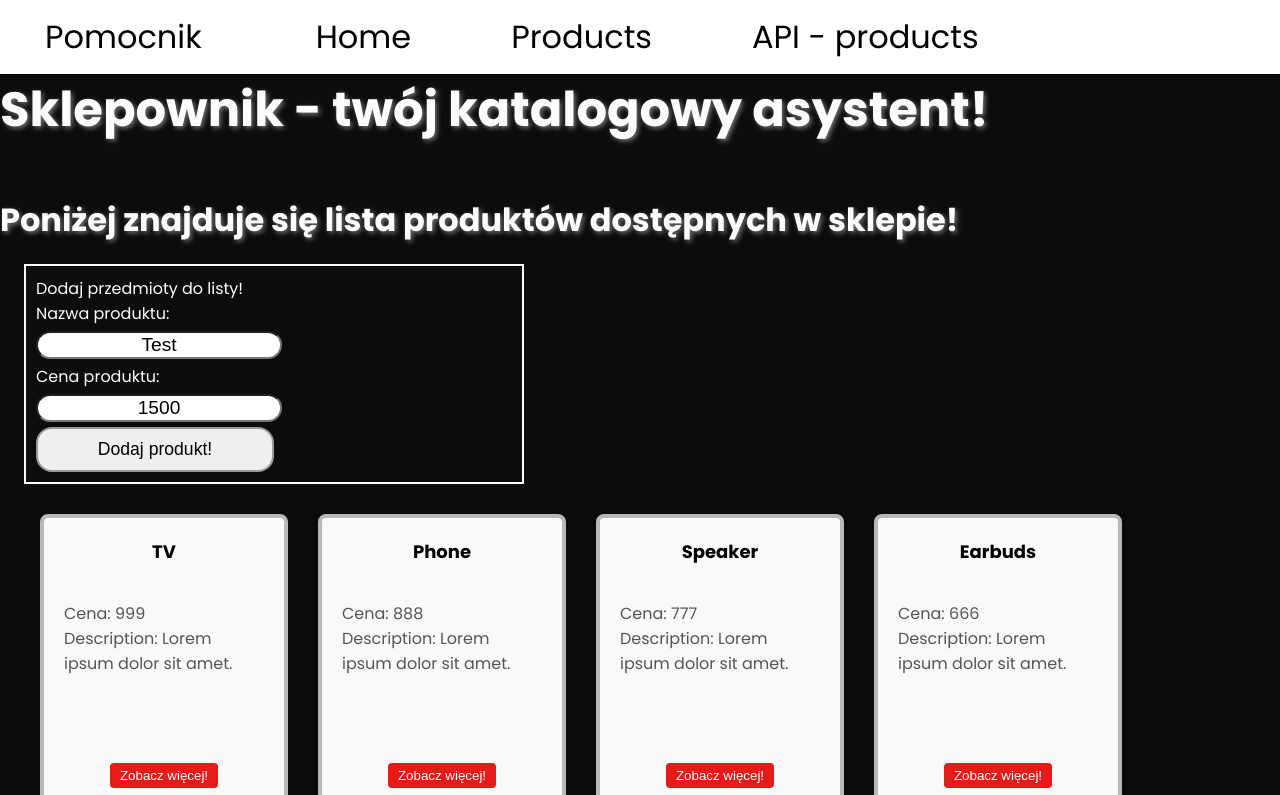
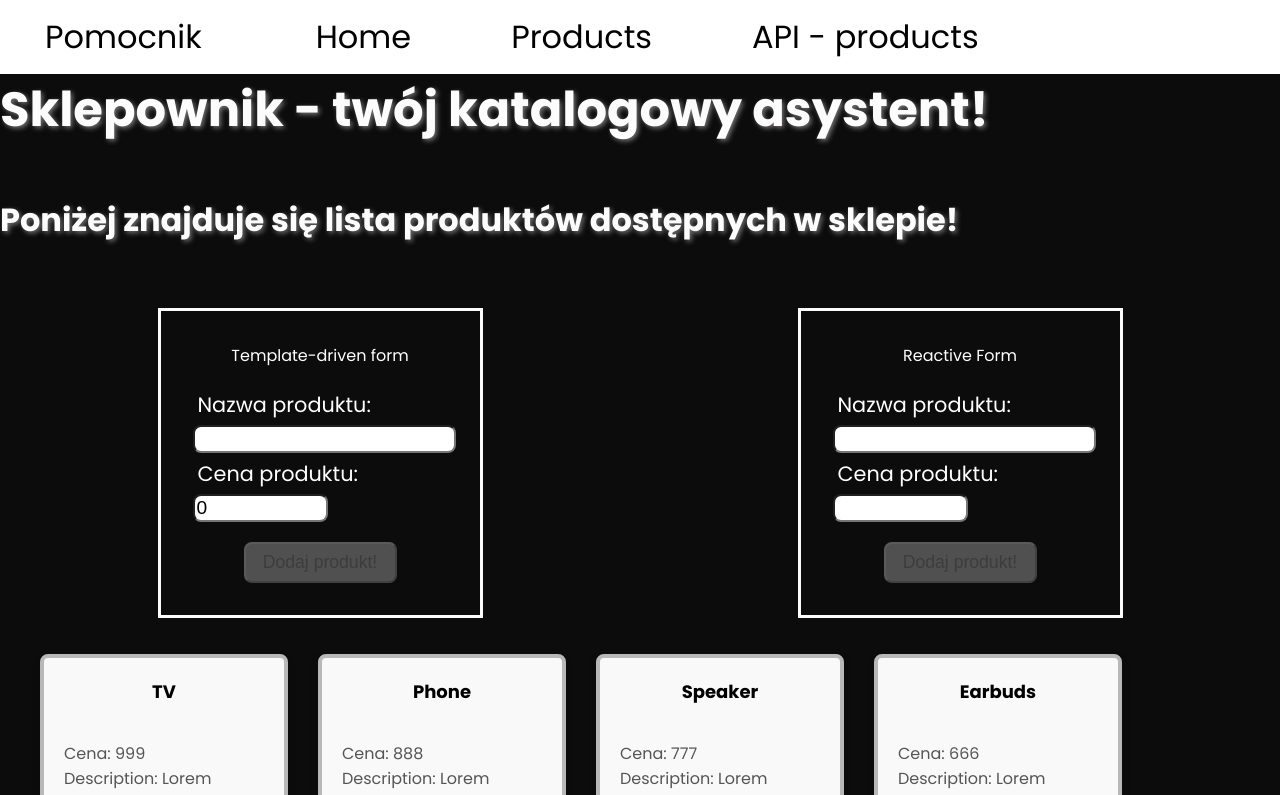
Before and after one commit to Hvlikk/product-catalog, an Angular app: page /products in a window 1280 px wide. Shown: the top 795 px of the page. Built offline with nearby package versions, Linux system fonts and the light colour scheme.

Commit message:
Implemented template-driven form & reactive form in product-list component with propper data validation

```diff
--- a/src/app/components/product-list-component/product-list-component.component.html
+++ b/src/app/components/product-list-component/product-list-component.component.html
@@ -5,17 +5,41 @@
         <br>
         <h2>Poniżej znajduje się lista produktów dostępnych w sklepie!</h2>
     </div>
-    <div class="form">
-        <div class="form-wrapper">
-                <p>Dodaj przedmioty do listy!</p>
-                <label for="input-name">Nazwa produktu:</label>
-                <input [(ngModel)]="newItemName" type="text" placeholder="Wpisz nazwe produktu..." id="input-name">
+    <div class="forms">
+        <div class="template-driven-form">
+            <p>Template-driven form</p>
+           <form class="form" #form="ngForm" (ngSubmit)="submitTempDrivenForm()">
+                <label for="">Nazwa produktu: </label>
+                <input type="text" name="name" [(ngModel)]="newProduct.name" required minlength="2"/>
+                <label for="">Cena produktu: </label>
+                <input type="number" class="price-input" name="price" [(ngModel)]="newProduct.price" required minlength="1">
 
-                <label for="input-price">Cena produktu:</label>
-                <input [(ngModel)]="newItemPrice" type="text" placeholder="Wpisz cene..." id="input-price">
+                <div class="button-box"><button type="submit" [disabled]="form.invalid">Dodaj produkt!</button></div>
+            </form>
 
-                <button class="add-button" (click)="addProduct()">Dodaj produkt!</button>
+            <p class="info" *ngIf="form.submitted">Wysłano formularz! :)</p>
         </div>
+        <div class="template-driven-form">
+            <p>Reactive Form</p>
+            <form class="form" [formGroup]="productForm" (ngSubmit)="submitReactiveForm()">
+                <label for="name">Nazwa produktu: </label>
+                <input type="text" id="name" formControlName="name">
+                <div *ngIf="productForm.controls['name'].invalid && productForm.controls['name'].touched">
+                    <small class="error" *ngIf="productForm.controls['name'].hasError('required')">Nazwa jest wymagana!</small>
+                    <small class="error" *ngIf="productForm.controls['name'].hasError('minlength')">Nazwa musi mieć co najmniej 2 znaki!</small>
+                </div>
+
+                <label for="price">Cena produktu: </label>
+                <input class="price-input" type="text" id="price" formControlName="price">
+                <div *ngIf="productForm.controls['name'].invalid && productForm.controls['name'].touched">
+                    <small class="error" *ngIf="productForm.controls['price'].hasError('required')">Cena jest wymagana!</small>
+                    <small class="error" *ngIf="productForm.controls['price'].hasError('pattern')">Cena musi być liczbą!</small>
+                </div>
+
+                <div class="button-box"><button type="submit" [disabled]="productForm.invalid">Dodaj produkt!</button></div>
+            </form>
+        </div>
+
     </div>
 
 
--- a/src/app/components/product-list-component/product-list-component.component.scss
+++ b/src/app/components/product-list-component/product-list-component.component.scss
@@ -64,52 +64,106 @@
     margin-left: 40px;
 }
 
-.form {
-    margin-left: 24px;
-    color: #fcfcfc;
-    width: 500px;
-    height: 250px;
+//Forms
 
+.forms {
+    display: flex;
+    flex-direction: row;
+    justify-content: space-around;
+    margin-top: 32px;
+
+    & .template-driven-form {
+        margin-top: 32px;
+        color: white;
+        padding: 32px;
+        border: 3px solid #fcfcfc;
+
+        & p {
+            display: flex;
+            align-items: center;
+            justify-content: center;
+            margin-bottom: 16px;
+        }
+        & .info {
+            font-size: 1.2rem;
+            margin-top: 16px;
         }
 
-.form-wrapper {
-    padding: 10px;
-    width: auto;
+        & .form {
             display: flex;
             flex-direction: column;
-    margin: 20px auto;
-    border: 2px solid #fcfcfc;
+            justify-content: center;
+
+            & .price-input {
+                width: 50%;
+            }
+
+            & label {
+                font-size: 1.3rem;
+                padding: 5px;
+            }
 
             & input {
-        font-weight: 300;
+                width: 100%;
+                border-radius: 8px;
                 font-size: 1.2rem;
-        width: 50%;
-        border-radius: 16px;
-        text-align: center;
             }
 
-    & .add-button {
-        width: 50%;
-        height: 45px;
-        font-weight: 300;
-        border-radius: 16px;
-        border: 2px solid rgb(153, 153, 153);
+            & .button-box {
+                margin-top: 10px;
+                display: flex;
+                justify-content: center;
+
+                & button {
+                width: 60%;
+                padding: 8px;
                 font-size: 1.1rem;
+                border-radius: 8px;
+                margin-top: 10px;
             }
 
-    & .add-button:hover {
-        cursor: pointer;
-        background: greenyellow;
-        border: 2px solid #fcfcfc;
-        transition: ease 0.7s;
+            & button:not(:disabled):hover {
+                border: 2px solid grey;
+                background-color: rgb(177, 241, 80);
+                transition: cubic-bezier(0.445, 0.05, 0.55, 0.95) 0.5s;
+            }
             }
 
         }
+    }
 
-.form-wrapper input {
-    margin-top: 5px;
-    margin-bottom: 5px;
+    & .reactive-form {
+        margin-top: 32px;
+        display: flex;
+        flex-direction: column;
+        border: 2px solid white;
+        color: #fcfcfc;
+        padding: 32px;
+
+        & form {
+            display: flex;
+            flex-direction: column;
+
+            & .price-input {
+                width: 50%;
             }
+
+            & label {
+                font-size: 1.3rem;
+                padding: 5px;
+            }
+
+            & input {
+                width: 100%;
+                border-radius: 8px;
+                font-size: 1.2rem;
+            }
+        }
+    }
+
+    margin-bottom: 36px;
+}
+
 
 a {
     text-decoration: none;
--- a/src/app/components/product-list-component/product-list-component.component.ts
+++ b/src/app/components/product-list-component/product-list-component.component.ts
@@ -2,27 +2,41 @@ import { Component, inject, signal } from '@angular/core';
 import { ProductItemComponentComponent } from '../product-item-component/product-item-component.component';
 import { Product } from '../../models/product.model';
 import { CommonModule } from '@angular/common';
-import { FormsModule } from '@angular/forms';
+import { Form, FormBuilder, FormGroup, FormsModule, ReactiveFormsModule, Validators } from '@angular/forms';
 import { Router, RouterLink } from '@angular/router';
 import { ProductService } from '../../services/product.service';
 
 @Component({
   selector: 'app-product-list-component',
   standalone: true,
-  imports: [CommonModule, ProductItemComponentComponent, FormsModule, RouterLink],
+  imports: [CommonModule, ProductItemComponentComponent, FormsModule, RouterLink, ReactiveFormsModule],
   templateUrl: './product-list-component.component.html',
   styleUrl: './product-list-component.component.scss'
 })
 export class ProductListComponentComponent {
-
-
     prodService = inject(ProductService);
     newItemName = signal('Test');
     newItemPrice = signal(1500);
     user = signal('Mateusz');
     product: Product | undefined;
 
+    newProduct = {
+      name: '',
+      price: 0,
+      photo: 'assets/placeholder.png',
+    }
+
+    productForm: FormGroup;
     products: Product[] = this.prodService.getProducts();
+
+
+    constructor(private fb: FormBuilder) {
+      this.productForm = this.fb.group({
+        name: ['', [Validators.required, Validators.minLength(2)]],
+        price: ['', [Validators.required, Validators.pattern('[0-9]*$')]]
+      })
+    }
+
 
   addProduct() {
     this.prodService.addProduct(this.newItemName(), +this.newItemPrice());
@@ -36,4 +50,19 @@ export class ProductListComponentComponent {
   getProductById(id: number) : void {
     this.prodService.getProductById(id);
   }
+
+  submitTempDrivenForm() {
+    this.prodService.addProduct(this.newProduct.name, this.newProduct.price);
+
+  }
+
+  submitReactiveForm() {
+    if (this.productForm.valid) {
+      const productData = this.productForm.value;
+      console.log(productData);
+      this.prodService.addProduct(productData.name, productData.price);
+    } else {
+      console.error("Form is invalid!")
+    }
+  }
 }
```
Lines whose indentation alone changed are shown as unchanged.
